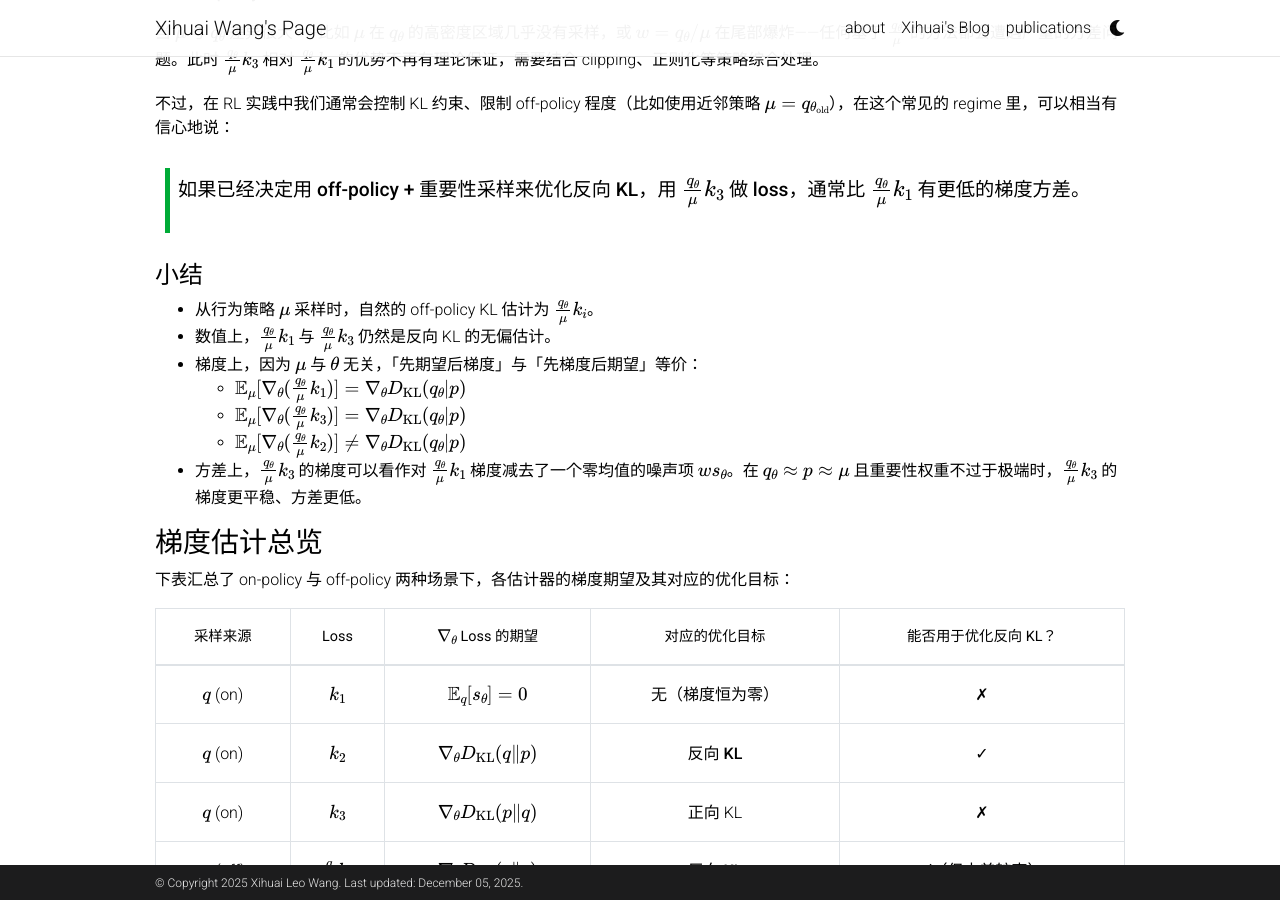
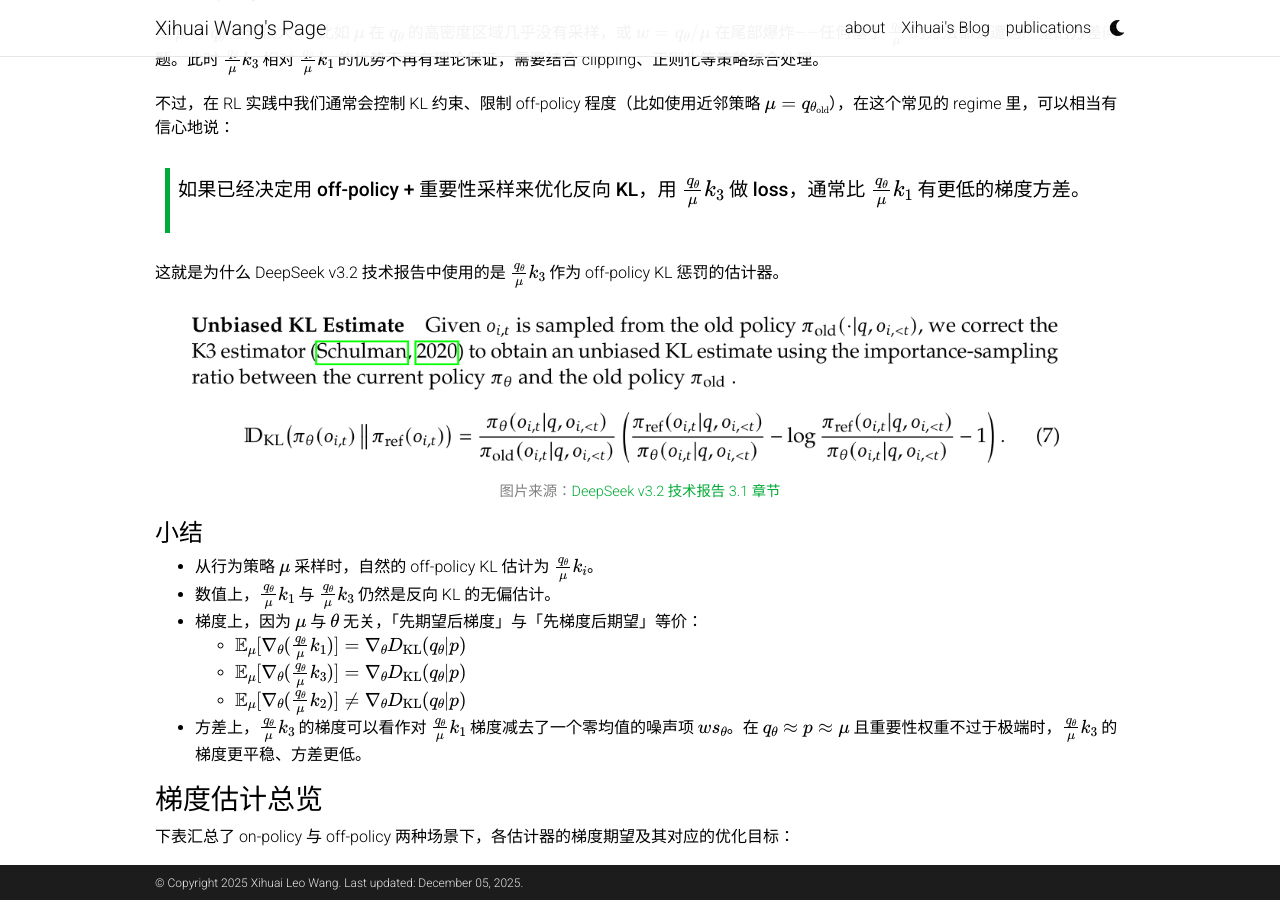
Before and after one commit to xihuai18/xihuai18.github.io, a Jekyll site: the page built from _posts/2025-12-01-kl-estimators-cn.md, in a window 1280 px wide and 900 px high, scrolled down 12258 px. Built offline with Jekyll 4.4.1, drawn with Linux system fonts in a browser that asks for light colours; comment, search, counter and statistics services are not loaded; a style sheet for code colours, icons or effects is not loaded.

Commit message:
更新 KL 散度估计器和三策略文章中的图片路径，确保图像文件的正确引用和一致性

```diff
--- a/_posts/2025-12-01-kl-estimators-cn.md
+++ b/_posts/2025-12-01-kl-estimators-cn.md
@@ -10,7 +10,7 @@
 * TOC
 {:toc}
 
-![Mini-class](/assets/img/kl-estimator-cn.png){: style="display:block;margin:0 auto;width:95%;max-width:100%;" }
+![Mini-class](/assets/img/kl-estimators/kl-estimator-cn.png){: style="display:block;margin:0 auto;width:95%;max-width:100%;" }
 
 > 在强化学习中，KL 散度的估计方式直接影响训练稳定性。本文系统剖析三种经典估计器 $k_1, k_2, k_3$ 在 on-policy 和 off-policy 场景的性质差异，并给出「用于 reward 惩罚」与「用于 loss 回传」时的选型指南。
 
@@ -32,7 +32,7 @@
 $$
 
 <figure style="text-align:center;">
-  <img src="/assets/img/kl-estimator-reverse.png" style="width:95%;max-width:100%;">
+  <img src="/assets/img/kl-estimators/kl-estimator-reverse.png" style="width:95%;max-width:100%;">
   <figcaption style="font-size:0.9em;color:gray;">图片来源：<a href="https://dibyaghosh.com/blog/probability/kldivergence/">Dibya Ghosh's Blog</a></figcaption>
 </figure>
 
@@ -42,7 +42,7 @@
 $$
 
 <figure style="text-align:center;">
-  <img src="/assets/img/kl-estimator-forward.png" style="width:95%;max-width:100%;">
+  <img src="/assets/img/kl-estimators/kl-estimator-forward.png" style="width:95%;max-width:100%;">
   <figcaption style="font-size:0.9em;color:gray;">图片来源：<a href="https://dibyaghosh.com/blog/probability/kldivergence/">Dibya Ghosh's Blog</a></figcaption>
 </figure>
 
@@ -650,6 +650,13 @@
 
 > **如果已经决定用 off-policy + 重要性采样来优化反向 KL，用 $\frac{q_\theta}{\mu} k_3$ 做 loss，通常比 $\frac{q_\theta}{\mu} k_1$ 有更低的梯度方差。**
 
+这就是为什么 DeepSeek v3.2 技术报告中使用的是 $\frac{q_\theta}{\mu} k_3$ 作为 off-policy KL 惩罚的估计器。
+
+<figure style="text-align:center;">
+  <img src="/assets/img/kl-estimators/dpsk-3d2-k3.png" style="width:95%;max-width:100%;">
+  <figcaption style="font-size:0.9em;color:gray;">图片来源：<a href="https://arxiv.org/pdf/2512.02556v1">DeepSeek v3.2 技术报告 3.1 章节</a></figcaption>
+</figure>
+
 #### 小结
 
 - 从行为策略 $\mu$ 采样时，自然的 off-policy KL 估计为 $\frac{q_\theta}{\mu} k_i$。
```
Also changed, not shown: _posts/2025-11-15-three-policy-cn.md (+1 -1 lines), _posts/2025-11-15-three-policy-en.md (+1 -1 lines), _posts/2025-12-01-kl-estimators-en.md (+10 -3 lines), assets/img/kl-estimators/dpsk-3d2-k3.png (added), assets/img/kl-estimators/kl-estimator-forward.png (renamed from assets/img/kl-estimator-forward.png), assets/img/kl-estimators/kl-estimator-reverse.png (renamed from assets/img/kl-estimator-reverse.png), assets/img/three-policy/three-policy-mini-class-cn.jpg (renamed from assets/img/three-policy-mini-class-cn.jpg), 3 other files.
